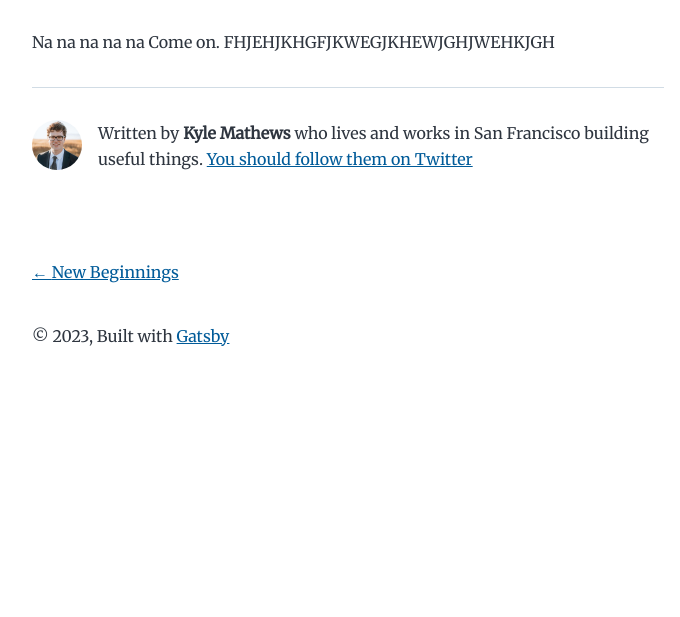
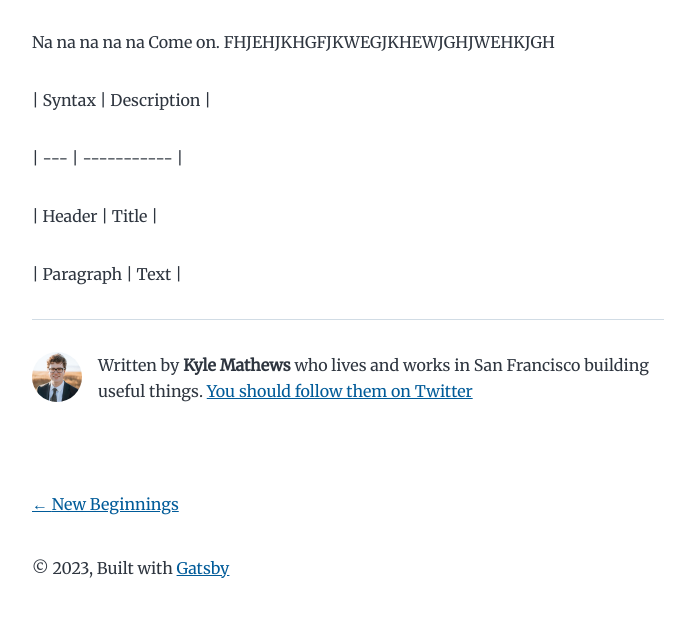
Before and after one commit to guybriggs/blog, a Gatsby site: page /all-rise-for-the-national-anthem/ in a window 1280 px wide. Shown: the part 211-828 px from the top of the page, without its empty margins (292-972 px from the left). Before the commit the page ends 800 px from the top, so only its background shows below. Built offline with nearby package versions, Linux system fonts and the light colour scheme; Gatsby itself is replaced by a stand-in of ours.

Commit message:
Update Blog “all-rise-for-the-national-anthem/index”

```diff
--- a/content/blog/all-rise-for-the-national-anthem/index.md
+++ b/content/blog/all-rise-for-the-national-anthem/index.md
@@ -4,3 +4,11 @@ date: 2023-10-18T05:02:43.119Z
 description: Description goes here.
 ---
 Na na na na na Come on. FHJEHJKHGFJKWEGJKHEWJGHJWEHKJGH
+
+\| Syntax | Description |
+
+\| --- | ----------- |
+
+\| Header | Title |
+
+\| Paragraph | Text |
```
